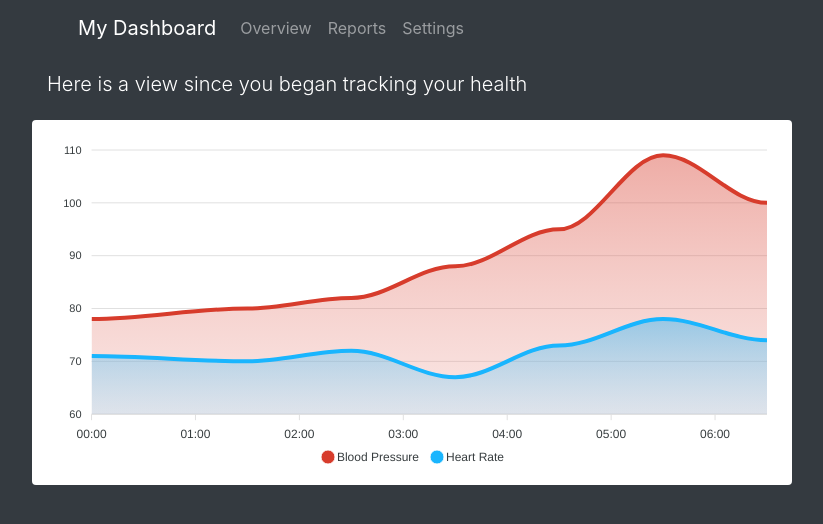
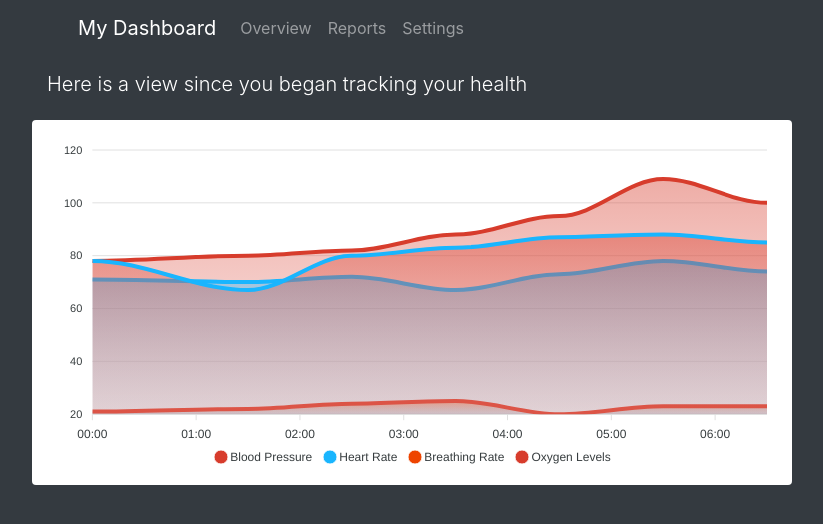
Before and after one commit to gondiski/Health-Dashboard, a React (Create React App) app: page /overview in a window 1280 px wide. Shown: the top 524 px of the page, without its empty margins (38-861 px from the left). Built offline with nearby package versions, Linux system fonts and the light colour scheme.

Commit message:
Added fixes for the application charts view

```diff
--- a/src/App.js
+++ b/src/App.js
@@ -27,7 +27,7 @@ function App() {
         <
         Route exact path = "/"
         component = { Dashboard }
-        /> <
+        />  <
         Route exact path = "/overview"
         component = { Overview }
         /> <
--- a/src/components/layouts/Overview.js
+++ b/src/components/layouts/Overview.js
@@ -18,6 +18,14 @@ class Overview extends Component {
                 name: 'Heart Rate',
                 data: [71, 70, 72, 67, 73, 78, 74],
                 colors: ['#D73C2C', '#19B5FE']
+            }, {
+                name: 'Breathing Rate',
+                data: [21, 22, 24, 25, 20, 23, 23],
+                colors: ['#E40679']
+            }, {
+                name: 'Oxygen Levels',
+                data: [78, 67, 80, 83, 87, 88, 85],
+                colors: ['#E40679']
             }],
             options: {
                 chart: {
@@ -28,7 +36,7 @@ class Overview extends Component {
                     }
                 },
                 fill: {
-                    colors: ['#D73C2C', '#19B5FE']
+                    colors: ['#D73C2C', '#19B5FE', '#E40']
                 },
                 dataLabels: {
                     enabled: false,
--- a/src/components/sections/OxygenLevel.js
+++ b/src/components/sections/OxygenLevel.js
@@ -23,7 +23,7 @@ class OxygenLevel extends Component {
                         }
                     },
                 },
-                labels: ['Oxygen'],
+                labels: ['SPO2'],
             },
 
 
```
